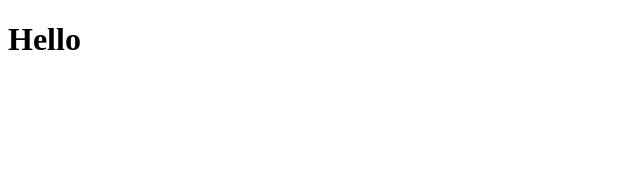
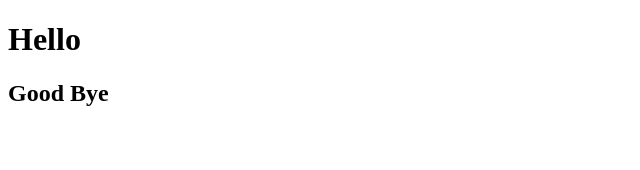
Before and after one commit to yuma-matsui/prototype_tasting_note_front, a React (Create React App) app: page / in a window 1280 px wide. Shown: the top 170 px of the page, without its empty margins (0-640 px from the left). Built offline with nearby package versions, Linux system fonts and the light colour scheme.

Commit message:
簡易的なテストの追加

```diff
--- a/src/App.tsx
+++ b/src/App.tsx
@@ -1,5 +1,10 @@
 import { FC } from 'react'
 
-const App: FC = () => <h1>Hello</h1>
+const App: FC = () => (
+  <>
+    <h1>Hello</h1>
+    <h2>Good Bye</h2>
+  </>
+)
 
 export default App
```
Also changed, not shown: 1 other file (tests, documents, lock files or other folders).
